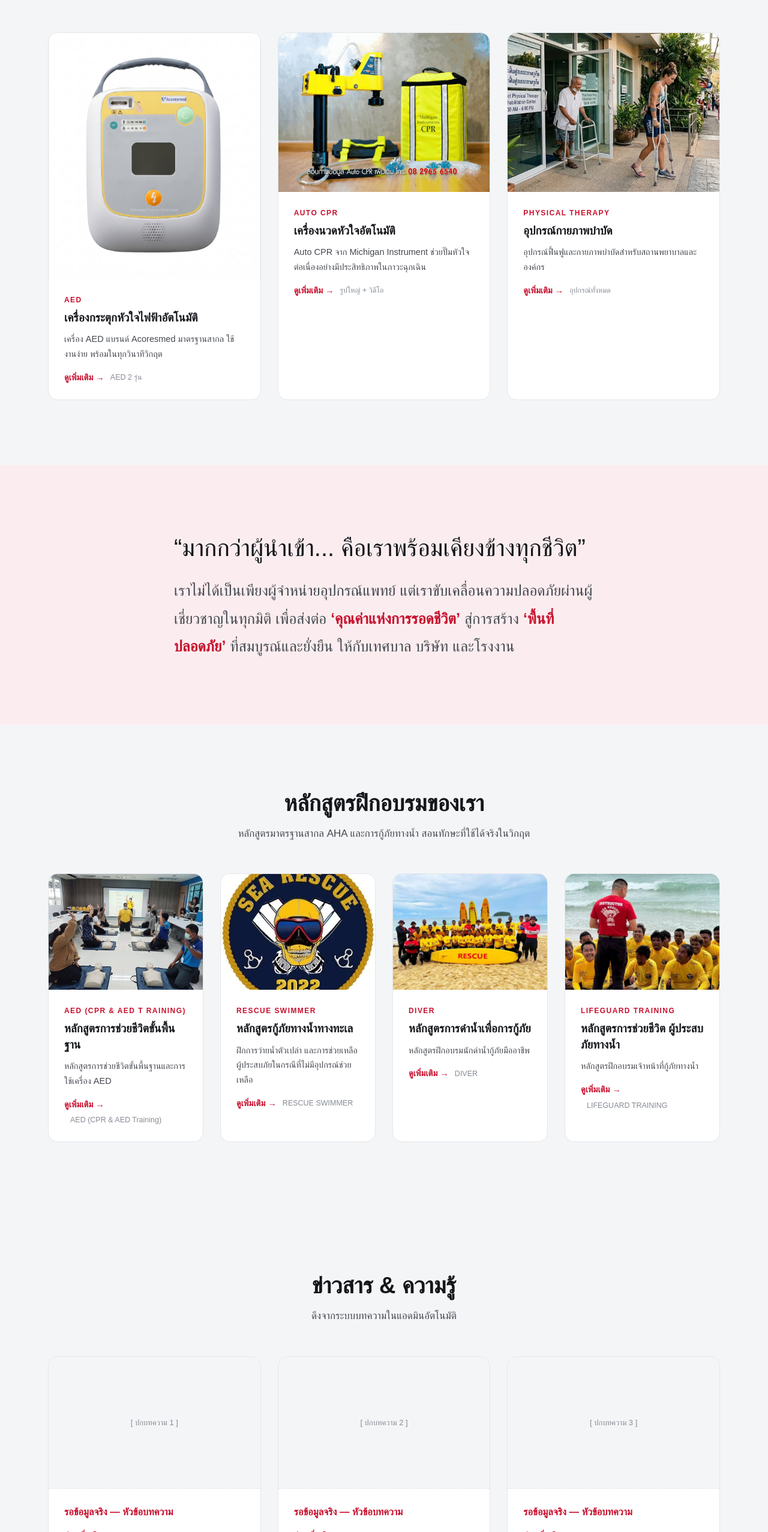
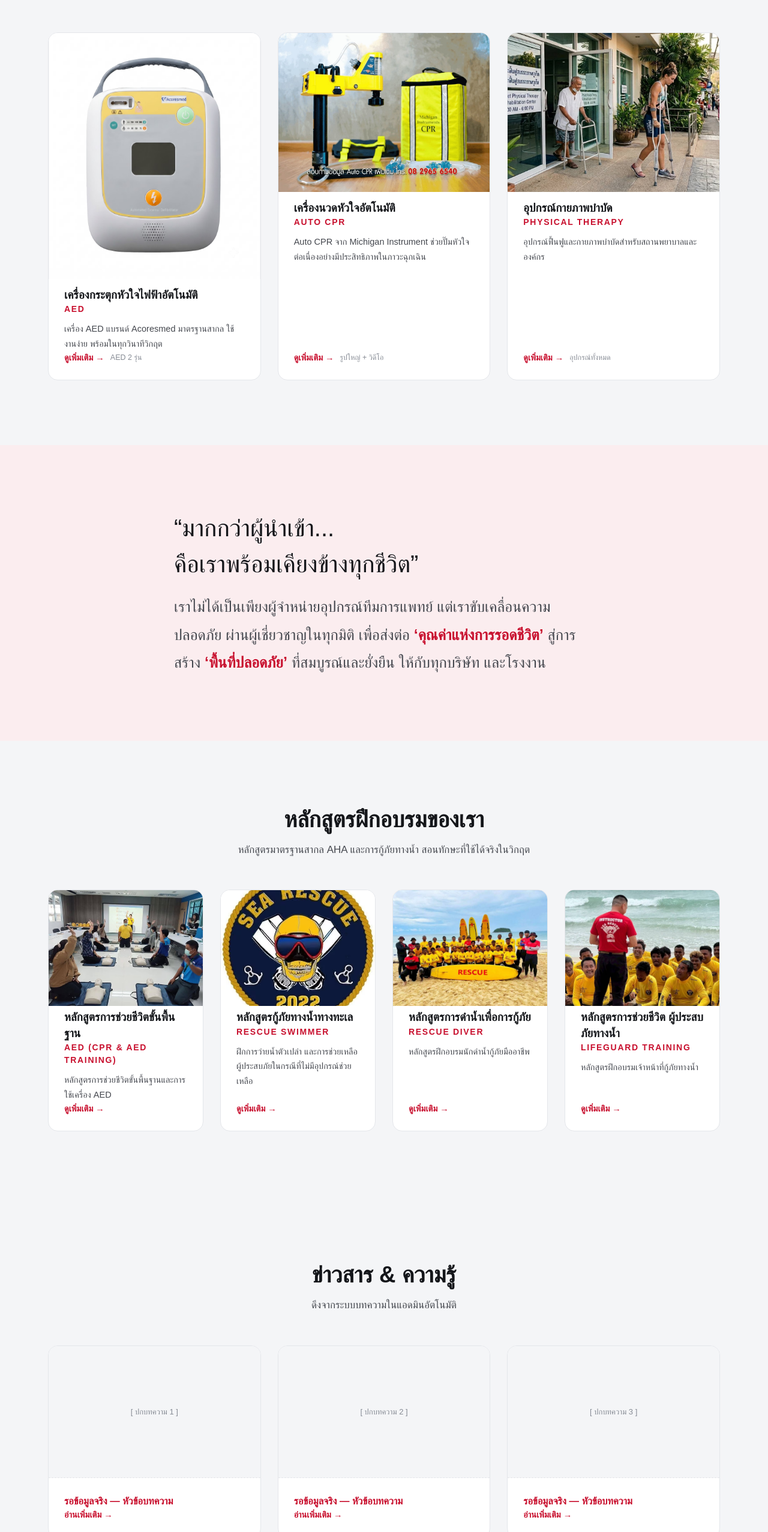
Before and after one commit to prosperousthailandaed-png/Pros, a Next.js app: page / in a window 1280 px wide. Shown: the part 1276-3830 px from the top of the page at 60% size. Built offline with nearby package versions, Linux system fonts and the light colour scheme; a web font is replaced by a local one.

Commit message:
add autocpr

```diff
--- a/app/globals.css
+++ b/app/globals.css
@@ -324,21 +324,101 @@ a.link-more:hover {
 }
 
 /* ============================================================
-   7) การ์ดสินค้า / หลักสูตร (ใช้โครงร่วมกัน)
-   Grid แบบ auto-fit: มือถือ 1 คอลัมน์ → แท็บเล็ต 2 → เดสก์ท็อป 3
-   ไม่ต้องกำหนด breakpoint ตายตัว ปรับตามพื้นที่จริงเสมอ
+   7) การ์ดสินค้า (PRODUCT CARD)
    ============================================================ */
-.pgrid,
-.cgrid,
-.ngrid {
+.pgrid {
   display: grid;
   grid-template-columns: repeat(auto-fit, minmax(260px, 1fr));
   gap: clamp(18px, 2.5vw, 28px);
 }
 
-/* หลักสูตร: บังคับ 4 ใบต่อแถวบนจอกว้าง, ย่อลงอัตโนมัติเมื่อจอเล็ก */
+.pcard {
+  display: flex;
+  flex-direction: column;
+  background: #fff;
+  border: 1px solid var(--line);
+  border-radius: 16px;
+  overflow: hidden;
+  transition: transform var(--speed) var(--ease),
+    box-shadow var(--speed) var(--ease),
+    border-color var(--speed) var(--ease);
+}
+
+.pcard:hover {
+  transform: translateY(-6px);
+  border-color: transparent;
+  box-shadow: 0 22px 40px -20px rgba(20, 22, 26, 0.25);
+}
+
+.pcard img {
+  width: 100%;
+  aspect-ratio: 4 / 3;
+  object-fit: cover;
+  transition: transform 0.6s var(--ease);
+}
+
+.pcard:hover img {
+  transform: scale(1.04);
+}
+
+.pcard img.contain {
+  object-fit: contain;
+  object-position: top;
+  background: var(--color-mist);
+  padding: 0px;
+}
+
+.pcard img.tall {
+  aspect-ratio: 825 / 958;
+}
+
+.pbody {
+  padding: 6px clamp(18px, 2.4vw, 26px) clamp(18px, 2.4vw, 26px);
+  display: flex;
+  flex-direction: column;
+  flex: 1;
+}
+
+.pbody .en {
+  font-size: 14px;
+  font-weight: 700;
+  letter-spacing: 0.12em;
+  color: var(--red);
+  text-transform: uppercase;
+}
+
+.pbody h4 {
+  margin-top: 8px;
+  font-size: 19px;
+  font-weight: 700;
+  color: var(--ink);
+  line-height: 1.4;
+}
+
+.pbody p {
+  margin-top: 10px;
+  font-size: 14.5px;
+  line-height: 1.7;
+  color: var(--color-slate);
+}
+
+.pbody .foot {
+  margin-top: auto;
+  padding-top: 0px;
+  display: flex;
+  align-items: center;
+  flex-wrap: wrap;
+  row-gap: 6px;
+}
+
+/* ============================================================
+   7.1) การ์ดหลักสูตร (COURSE CARD)
+   บังคับ 4 ใบต่อแถวบนจอกว้าง, ย่อลงอัตโนมัติเมื่อจอเล็ก
+   ============================================================ */
 .cgrid {
+  display: grid;
   grid-template-columns: repeat(4, 1fr);
+  gap: clamp(18px, 2.5vw, 28px);
 }
 
 @media (max-width: 1024px) {
@@ -353,11 +433,9 @@ a.link-more:hover {
   }
 }
 
-
-.pcard,
-.ccard,
-.ncard {
-  display: block;
+.ccard {
+  display: flex;
+  flex-direction: column;
   background: #fff;
   border: 1px solid var(--line);
   border-radius: 16px;
@@ -367,15 +445,12 @@ a.link-more:hover {
     border-color var(--speed) var(--ease);
 }
 
-.pcard:hover,
-.ccard:hover,
-.ncard:hover {
+.ccard:hover {
   transform: translateY(-6px);
   border-color: transparent;
   box-shadow: 0 22px 40px -20px rgba(20, 22, 26, 0.25);
 }
 
-.pcard img,
 .ccard img {
   width: 100%;
   aspect-ratio: 4 / 3;
@@ -383,39 +458,32 @@ a.link-more:hover {
   transition: transform 0.6s var(--ease);
 }
 
-.pcard:hover img,
 .ccard:hover img {
   transform: scale(1.04);
 }
 
-.pcard img.contain,
 .ccard img.contain {
   object-fit: contain;
+  object-position: top;
   background: var(--color-mist);
   padding: 0px;
 }
 
-.pcard img.tall,
-.ccard img.tall {
-  aspect-ratio: 825 / 958;
+.cbody {
+  padding: 6px clamp(18px, 2.4vw, 26px) clamp(18px, 2.4vw, 26px);
+  display: flex;
+  flex-direction: column;
+  flex: 1;
 }
 
-.pbody,
-.cbody,
-.nbody {
-  padding: clamp(18px, 2.4vw, 26px);
-}
-
-.pbody .en,
 .cbody .en {
-  font-size: 12px;
+  font-size: 14px;
   font-weight: 700;
   letter-spacing: 0.12em;
   color: var(--red);
   text-transform: uppercase;
 }
 
-.pbody h4,
 .cbody h4 {
   margin-top: 8px;
   font-size: 19px;
@@ -424,7 +492,10 @@ a.link-more:hover {
   line-height: 1.4;
 }
 
-.pbody p,
+.cbody h4:first-child {
+  margin-top: 0;
+}
+
 .cbody p {
   margin-top: 10px;
   font-size: 14.5px;
@@ -432,10 +503,52 @@ a.link-more:hover {
   color: var(--color-slate);
 }
 
-.pbody .foot,
-.cbody .foot,
+.cbody .foot {
+  margin-top: auto;
+  padding-top: 0px;
+  display: flex;
+  align-items: center;
+  flex-wrap: wrap;
+  row-gap: 6px;
+}
+
+/* ============================================================
+   7.2) การ์ดข่าวสาร (NEWS CARD)
+   ============================================================ */
+.ngrid {
+  display: grid;
+  grid-template-columns: repeat(auto-fit, minmax(260px, 1fr));
+  gap: clamp(18px, 2.5vw, 28px);
+}
+
+.ncard {
+  display: flex;
+  flex-direction: column;
+  background: #fff;
+  border: 1px solid var(--line);
+  border-radius: 16px;
+  overflow: hidden;
+  transition: transform var(--speed) var(--ease),
+    box-shadow var(--speed) var(--ease),
+    border-color var(--speed) var(--ease);
+}
+
+.ncard:hover {
+  transform: translateY(-6px);
+  border-color: transparent;
+  box-shadow: 0 22px 40px -20px rgba(20, 22, 26, 0.25);
+}
+
+.nbody {
+  padding: clamp(18px, 2.4vw, 26px);
+  display: flex;
+  flex-direction: column;
+  flex: 1;
+}
+
 .nbody .foot {
-  margin-top: 16px;
+  margin-top: auto;
+  padding-top: 0px;
   display: flex;
   align-items: center;
   flex-wrap: wrap;
@@ -469,6 +582,7 @@ a.link-more:hover {
   font-size: clamp(40px, 3vw, 60px);
   color: var(--ink);
   line-height: 1.5;
+  text-wrap: balance;
 }
 
 .statement p {
@@ -945,116 +1059,108 @@ html.reveal-ready .reveal.in {
 
 /* ============================================================
    16) PRODUCT — AUTO CPR (หน้ารายละเอียดสินค้า)
-   โครงหน้า: hero เรียบ (พื้นขาว) → กล่องสื่อสลับ "รูปใหญ่ / วิดีโอ"
-   ด้วยแท็บ → การ์ดสเปกบนพื้น .mist (สไตล์เดียวกับ .timeline-card)
-   → ปิดท้ายด้วย .finale ที่มีอยู่แล้ว (ใช้ซ้ำ ไม่ต้องเขียนใหม่)
+   วิดีโอ/รูปแยกเป็นบล็อกของตัวเอง ไม่ทับข้อความ
+   ต่อด้วยหัวเรื่อง + คำอธิบาย แล้วตามด้วยสเปกแบบเส้นคั่น
    ============================================================ */
-
-/* hero: จัดกึ่งกลาง ระยะห่างเท่าโครง .sec-head เดิม */
-.p-hero {
-  text-align: center;
-  padding-block: clamp(56px, 9vw, 96px) clamp(24px, 4vw, 40px);
+.cpr-media {
+  width: 100%;
+  height: 100vh;
+  background: #111;
+  overflow: hidden;
+  padding: 0;
 }
 
-.p-hero .eyebrow {
-  display: inline-block;
+.cpr-media-video {
+  width: 100%;
+  height: 100%;
+  object-fit: cover;
+  display: block;
 }
 
-.p-hero .sub {
-  max-width: 640px;
-  margin-inline: auto;
+.cpr-intro {
+  background: #fff;
+  padding-block: clamp(40px, 6vw, 64px) 0;
+  text-align: center;
 }
 
-/* แท็บสลับสื่อ */
-.p-media-sec {
-  padding-block: 0 clamp(56px, 9vw, 96px);
+.cpr-lead {
+  margin-top: 18px;
+  margin-inline: auto;
+  max-width: 60ch;
+  color: var(--color-slate);
+  font-size: clamp(15px, 1.7vw, 17px);
+  line-height: 1.8;
 }
 
-.ptabs {
-  display: flex;
-  justify-content: center;
-  gap: 10px;
-  margin-bottom: 18px;
+.cpr-eyebrow {
+  display: inline-block;
+  font-size: 12.5px;
+  font-weight: 700;
+  letter-spacing: 0.16em;
+  text-transform: uppercase;
+  color: var(--red);
+  margin-bottom: 10px;
 }
 
-.ptab {
-  padding: 10px 26px;
-  border-radius: 999px;
-  border: 1px solid var(--line);
-  background: #fff;
-  color: var(--color-slate);
-  font-size: 14px;
-  font-weight: 600;
-  cursor: pointer;
-  transition: background-color var(--speed) var(--ease),
-    border-color var(--speed) var(--ease), color var(--speed) var(--ease);
+.cpr-title {
+  margin-top: 12px;
+  margin-inline: auto;
+  font-size: clamp(28px, 4.5vw, 44px);
+  font-weight: 700;
+  color: var(--ink);
+  line-height: 1.25;
+  max-width: 18ch;
+  text-align: center;
 }
 
-.ptab:hover {
-  border-color: var(--red);
-  color: var(--red);
+.cpr-lead {
+  margin-top: 18px;
+  max-width: 60ch;
+  color: var(--color-slate);
+  font-size: clamp(15px, 1.7vw, 17px);
+  line-height: 1.8;
 }
 
-.ptab.is-active {
-  background: var(--red);
-  border-color: var(--red);
-  color: #fff;
+.p-specs-sec {
+  background: #fff;
 }
 
-/* กรอบสื่อ: ให้สัดส่วนคงที่ ไม่ดันเลย์เอาต์กระโดดตอนสลับรูป/วิดีโอ */
-.pmedia-frame {
-  border-radius: 16px;
-  overflow: hidden;
-  background: var(--color-mist);
-  border: 1px solid var(--line);
+.spec-list {
+  max-width: 760px;
+  margin-inline: auto;
+  margin-top: clamp(32px, 4.5vw, 48px);
+  border-top: 1px solid var(--line);
 }
 
-.pmedia-img,
-.pmedia-video {
-  width: 100%;
-  height: clamp(320px, 60vh, 640px);
-  object-fit: contain;
-  background: var(--color-mist);
-}
-
-/* การ์ดสเปก: ใช้ภาษาภาพเดียวกับ .timeline-card (พื้นขาว ขอบมน เงานุ่ม) */
-.spec-card {
-  max-width: 720px;
-  margin-inline: auto;
-  background: #fff;
-  border: 1px solid var(--line);
-  border-radius: 16px;
-  padding: clamp(8px, 1.5vw, 12px) clamp(20px, 2.6vw, 28px);
-  box-shadow: 0 16px 32px -24px rgba(20, 22, 26, 0.35);
+.p-specs-sec .sec-head {
+  margin-top: clamp(32px, 4.5vw, 48px);
+  margin-bottom: 0;
 }
 
 .spec-row {
   display: flex;
+  align-items: baseline;
   justify-content: space-between;
-  gap: 16px;
-  padding: 14px 0;
+  gap: 24px;
+  padding: 18px 0;
   border-bottom: 1px solid var(--line);
-  font-size: 14.5px;
-}
-
-.spec-row:last-child {
-  border-bottom: none;
 }
 
 .spec-label {
-  color: var(--color-muted);
+  font-size: 14.5px;
+  color: var(--color-slate);
 }
 
 .spec-value {
-  font-weight: 600;
+  font-size: 15.5px;
+  font-weight: 700;
   color: var(--ink);
   text-align: right;
 }
 
 @media (max-width: 680px) {
-  .pmedia-img,
-  .pmedia-video {
-    height: clamp(220px, 46vh, 360px);
+  .cpr-media {
+    height: 50vh;
   }
 
   .spec-row {
--- a/app/page.tsx
+++ b/app/page.tsx
@@ -42,8 +42,8 @@ export default function HomePage() {
             <a href="#" className="pcard reveal">
               <img src="/image/A112.avif" className="contain tall" alt="AED" />
               <div className="pbody">
+                <h4>เครื่องกระตุกหัวใจไฟฟ้าอัตโนมัติ</h4>
                 <div className="en">AED</div>
-                <h4>เครื่องกระตุกหัวใจไฟฟ้าอัตโนมัติ</h4>
                 <p>
                   เครื่อง AED แบรนด์ Acoresmed มาตรฐานสากล ใช้งานง่าย
                   พร้อมในทุกวินาทีวิกฤต
@@ -58,8 +58,8 @@ export default function HomePage() {
             <a href="#" className="pcard reveal">
               <img src="/image/autocpr.avif" alt="Auto CPR" />
               <div className="pbody">
+                <h4>เครื่องนวดหัวใจอัตโนมัติ</h4>
                 <div className="en">AUTO CPR</div>
-                <h4>เครื่องนวดหัวใจอัตโนมัติ</h4>
                 <p>
                   Auto CPR จาก Michigan Instrument
                   ช่วยปั๊มหัวใจต่อเนื่องอย่างมีประสิทธิภาพในภาวะฉุกเฉิน
@@ -74,8 +74,8 @@ export default function HomePage() {
             <a href="#" className="pcard reveal">
               <img src="/image/physio.avif" alt="Physical Therapy" />
               <div className="pbody">
+                <h4>อุปกรณ์กายภาพบำบัด</h4>
                 <div className="en">Physical Therapy</div>
-                <h4>อุปกรณ์กายภาพบำบัด</h4>
                 <p>อุปกรณ์ฟื้นฟูและกายภาพบำบัดสำหรับสถานพยาบาลและองค์กร</p>
                 <div className="foot">
                   <span className="link-more">ดูเพิ่มเติม →</span>
@@ -90,12 +90,12 @@ export default function HomePage() {
       {/* statement */}
       <section className="statement">
         <div className="narrow reveal">
-          <h3>“มากกว่าผู้นำเข้า... คือเราพร้อมเคียงข้างทุกชีวิต”</h3>
+          <h3 className="text-balance">“มากกว่าผู้นำเข้า...<br /> คือเราพร้อมเคียงข้างทุกชีวิต”</h3>
           <p>
-            เราไม่ได้เป็นเพียงผู้จำหน่ายอุปกรณ์แพทย์ แต่เราขับเคลื่อนความปลอดภัยผ่านผู้เชี่ยวชาญในทุกมิติ
+            เราไม่ได้เป็นเพียงผู้จำหน่ายอุปกรณ์ทีมการแพทย์ แต่เราขับเคลื่อนความปลอดภัย ผ่านผู้เชี่ยวชาญในทุกมิติ
             เพื่อส่งต่อ <span className="em">‘คุณค่าแห่งการรอดชีวิต’</span> สู่การสร้าง{' '}
             <span className="em">‘พื้นที่ปลอดภัย’</span> ที่สมบูรณ์และยั่งยืน
-            ให้กับเทศบาล บริษัท และโรงงาน
+            ให้กับทุกบริษัท และโรงงาน
           </p>
         </div>
       </section>
@@ -112,15 +112,15 @@ export default function HomePage() {
 
           {/* CPR & AED*/}
           <div className="cgrid">
+            {/* CPR & AED*/}
             <a href="#" className="ccard reveal">
               <img src="/image/csr.avif" alt="CPR & AED Training" />
               <div className="cbody">
-                <div className="en">AED (CPR & AED T  raining)</div>
                 <h4>หลักสูตรการช่วยชีวิตขั้นพื้นฐาน</h4>
+                <div className="en">AED (CPR & AED Training)</div>
                 <p>หลักสูตรการช่วยชีวิตขั้นพื้นฐานและการใช้เครื่อง AED</p>
                 <div className="foot">
                   <span className="link-more">ดูเพิ่มเติม →</span>
-                  <span className="linknote">AED (CPR & AED Training)</span>
                 </div>
               </div>
             </a>
@@ -129,14 +129,13 @@ export default function HomePage() {
             <a href="#" className="ccard reveal">
               <img src="/image/rescue_swimmer.avif" alt="Rescue Swimmer" />
               <div className="cbody">
+                <h4>หลักสูตรกู้ภัยทางน้ำทางทะเล</h4>
                 <div className="en">RESCUE SWIMMER</div>
-                <h4>หลักสูตรกู้ภัยทางน้ำทางทะเล</h4>
                 <p>
                   ฝึกการว่ายน้ำตัวเปล่า และการช่วยเหลือผู้ประสบภัยในกรณีที่ไม่มีอุปกรณ์ช่วยเหลือ
                 </p>
                 <div className="foot">
                   <span className="link-more">ดูเพิ่มเติม →</span>
-                  <span className="linknote">RESCUE SWIMMER</span>
                 </div>
               </div>
             </a>
@@ -145,12 +144,11 @@ export default function HomePage() {
             <a href="#" className="ccard reveal">
               <img src="/image/diving.avif" alt="Diver" />
               <div className="cbody">
-                <div className="en">DIVER</div>
                 <h4>หลักสูตรการดำน้ำเพื่อการกู้ภัย</h4>
+                <div className="en">RESCUE DIVER</div>
                 <p>หลักสูตรฝึกอบรมนักดำน้ำกู้ภัยมืออาชีพ</p>
                 <div className="foot">
                   <span className="link-more">ดูเพิ่มเติม →</span>
-                  <span className="linknote">DIVER</span>
                 </div>
               </div>
             </a>
@@ -159,12 +157,11 @@ export default function HomePage() {
             <a href="#" className="ccard reveal">
               <img src="/image/lifeguard.avif" alt="Lifeguard Training" />
               <div className="cbody">
+                <h4>หลักสูตรการช่วยชีวิต ผู้ประสบภัยทางน้ำ</h4>
                 <div className="en">LIFEGUARD TRAINING</div>
-                <h4>หลักสูตรการช่วยชีวิต ผู้ประสบภัยทางน้ำ</h4>
                 <p>หลักสูตรฝึกอบรมเจ้าหน้าที่กู้ภัยทางน้ำ</p>
                 <div className="foot">
                   <span className="link-more">ดูเพิ่มเติม →</span>
-                  <span className="linknote">LIFEGUARD TRAINING</span>
                 </div>
               </div>
             </a>
--- a/app/products/auto-cpr/page.tsx
+++ b/app/products/auto-cpr/page.tsx
@@ -1,6 +1,6 @@
 'use client';
 
-import { useState } from 'react';
+import { useEffect, useRef } from 'react';
 import Link from 'next/link';
 
 const SPECS: { label: string; value: string }[] = [
@@ -13,67 +13,44 @@ const SPECS: { label: string; value: string }[] = [
 ];
 
 export default function AutoCprPage() {
-  const [tab, setTab] = useState<'image' | 'video'>('image');
+  const videoRef = useRef<HTMLVideoElement>(null);
+
+  useEffect(() => {
+    const v = videoRef.current;
+    if (!v) return;
+    v.muted = true;
+    v.play().catch(() => {});
+  }, []);
 
   return (
     <div className="product">
-      {/* hero: ชื่อสินค้า + คำโปรย เหมือนโครง about-hero แต่ไม่ใช้พื้นเข้ม */}
-      <section className="p-hero">
+      <section className="cpr-media">
+        <video
+          ref={videoRef}
+          src="/image/Autocpr1.mp4"
+          className="cpr-media-video"
+          autoPlay
+          muted
+          playsInline
+          loop
+          preload="auto"
+        />
+      </section>
+
+      <section className="cpr-intro">
         <div className="wrap">
-          <span className="eyebrow">AUTO CPR</span>
-          <h1 className="sec">เครื่องนวดหัวใจอัตโนมัติ</h1>
-          <p className="sub">
+          <span className="cpr-eyebrow">AUTO CPR</span>
+          <h1 className="cpr-title">เครื่องนวดหัวใจอัตโนมัติ</h1>
+          <p className="cpr-lead">
             Auto CPR จาก Michigan Instruments ช่วยกดหน้าอกต่อเนื่องอย่างแม่นยำและสม่ำเสมอ
             ในภาวะฉุกเฉิน ลดความเหนื่อยล้าของผู้ช่วยเหลือ และเพิ่มโอกาสรอดชีวิตของผู้ป่วย
           </p>
         </div>
       </section>
 
-      {/* สื่อหลัก: สลับดูรูปใหญ่ / วิดีโอ ด้วยแท็บ */}
-      <section className="p-media-sec">
+      <section className="p-specs-sec" id="specs">
         <div className="wrap">
-          <div className="ptabs">
-            <button
-              className={`ptab ${tab === 'image' ? 'is-active' : ''}`}
-              onClick={() => setTab('image')}
-            >
-              รูปใหญ่
-            </button>
-            <button
-              className={`ptab ${tab === 'video' ? 'is-active' : ''}`}
-              onClick={() => setTab('video')}
-            >
-              วิดีโอ
-            </button>
-          </div>
-
-          <div className="pmedia-frame">
-            {tab === 'image' ? (
-              <img src="/image/AutoCPR_1.avif" alt="Auto CPR" className="pmedia-img" />
-            ) : (
-              <video
-                src="/video/autocpr.mp4"
-                className="pmedia-video"
-                controls
-                autoPlay
-                muted
-                playsInline
-                loop
-              />
-            )}
-          </div>
-        </div>
-      </section>
-
-      {/* คุณสมบัติทางเทคนิค: การ์ดขาวสไตล์เดียวกับ timeline-card */}
-      <section className="mist p-specs-sec">
-        <div className="wrap">
-          <div className="sec-head reveal">
-            <h2 className="sec">คุณสมบัติทางเทคนิค</h2>
-            <p className="sub">ข้อมูลจำเพาะของเครื่อง Auto CPR รุ่น Thumper</p>
-          </div>
-
-          <div className="spec-card reveal">
+          <div className="spec-list reveal">
             {SPECS.map((s) => (
               <div className="spec-row" key={s.label}>
                 <span className="spec-label">{s.label}</span>
@@ -81,10 +58,14 @@ export default function AutoCprPage() {
               </div>
             ))}
           </div>
+
+          <div className="sec-head reveal">
+            <h2 className="sec">คุณสมบัติทางเทคนิค</h2>
+            <p className="sub">ข้อมูลจำเพาะของเครื่อง Auto CPR รุ่น Thumper</p>
+          </div>
         </div>
       </section>
 
-      {/* ปิดท้ายด้วย CTA เข้มเหมือนหน้าแรก */}
       <section className="finale">
         <div className="narrow reveal">
           <h2>สนใจเครื่อง Auto CPR สำหรับหน่วยงานของคุณ?</h2>
```
Also changed, not shown: public/image/autocpr.jpg (added), 1 other file (tests, documents, lock files or other folders).
